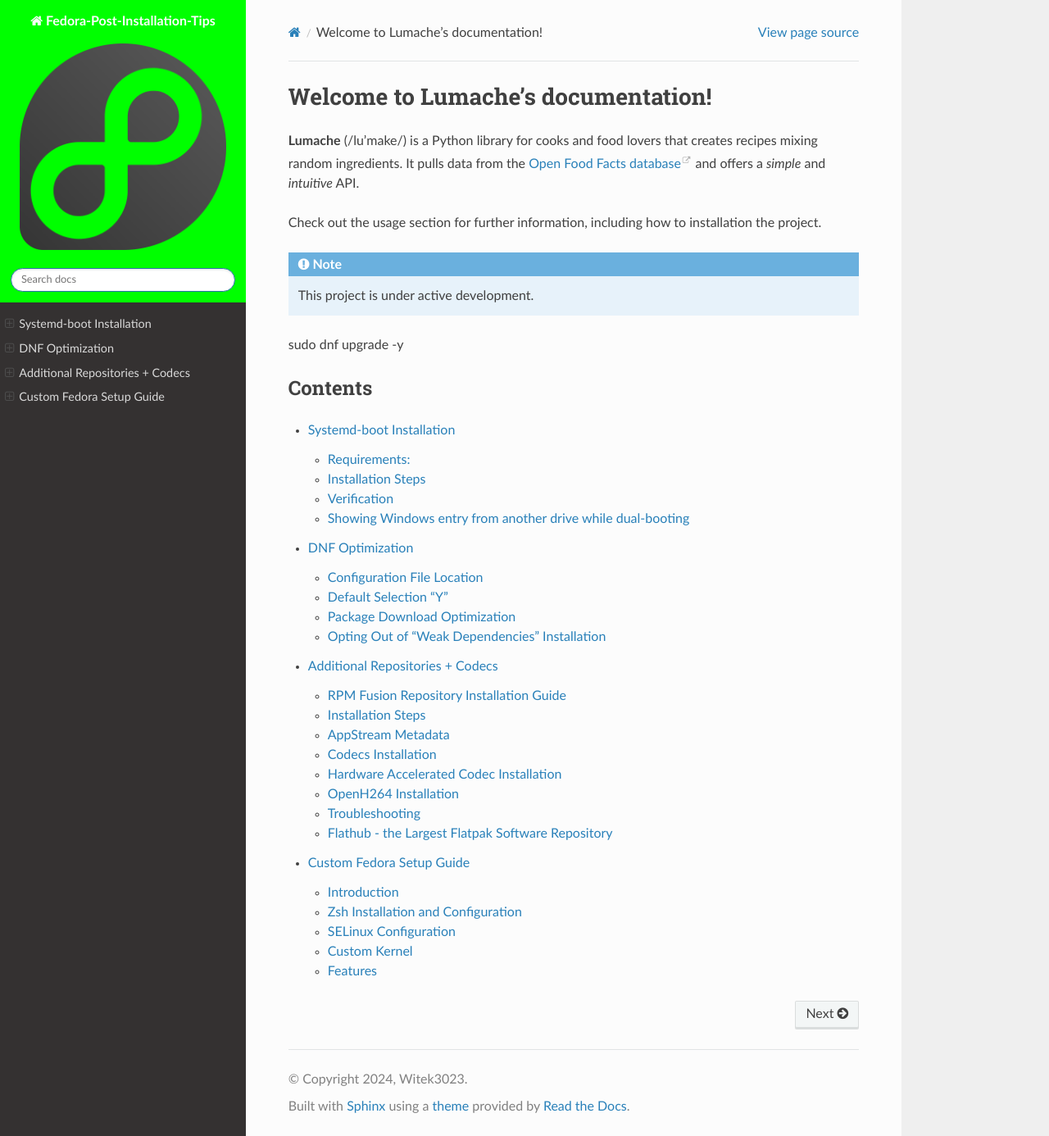
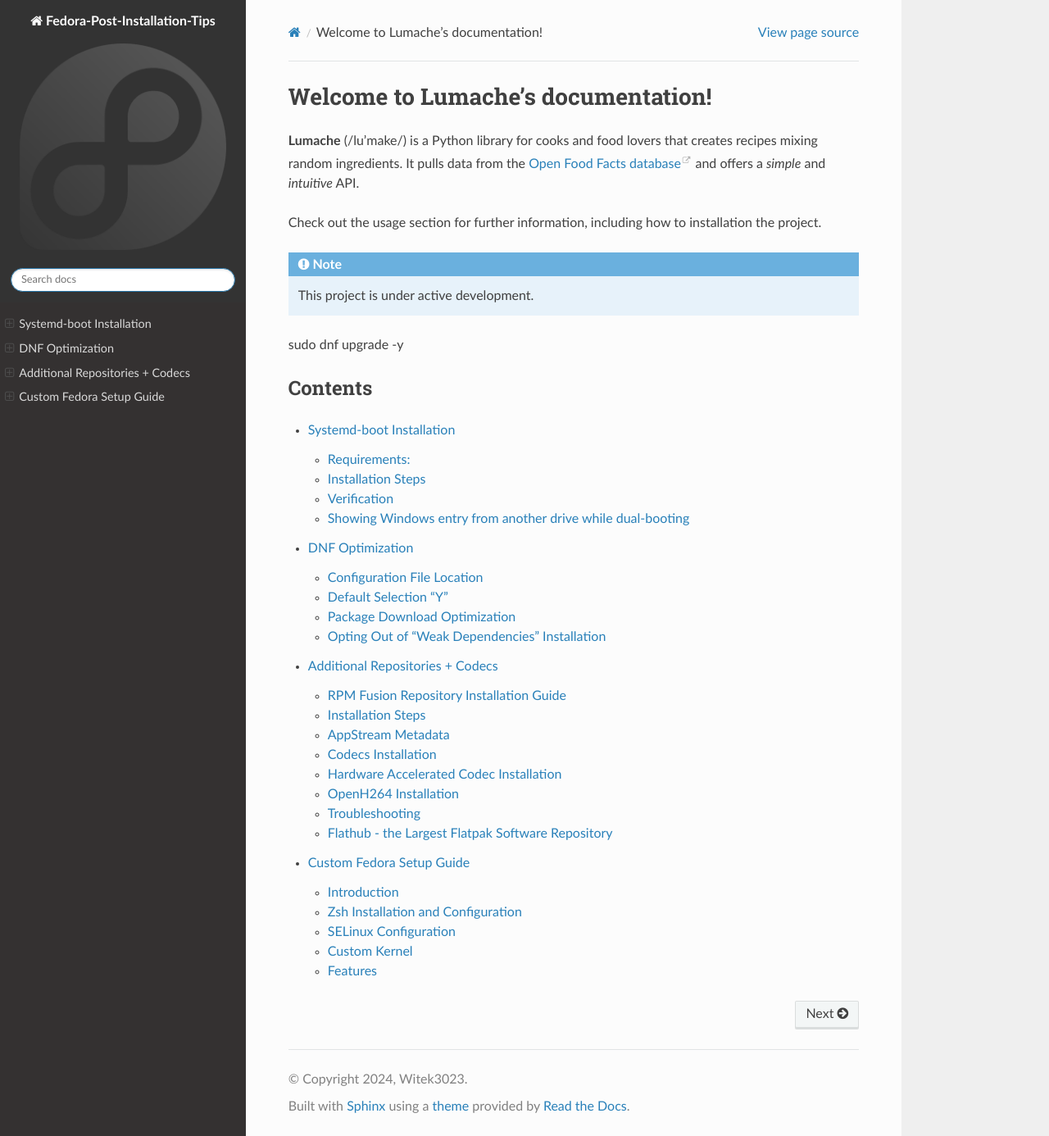
Before and after one commit to Witek3023/Fedora-Post-Installation-Tips, a Sphinx documentation site: the page built from docs/source/index.rst, in a window 1280 px wide and 1386 px high. Shown: the whole window at 82% size. Built offline with Sphinx 7.4.7 and the Read the Docs theme 2.0.0, drawn with Linux system fonts in a browser that asks for light colours.

Commit message:
Update conf.py

```diff
--- a/docs/source/conf.py
+++ b/docs/source/conf.py
@@ -48,7 +48,7 @@
     'display_version': False,
     'prev_next_buttons_location': 'bottom',
     'style_external_links': True,
-    'style_nav_header_background': '#00FF00',
+    'style_nav_header_background': '#333333',
     'collapse_navigation': False,
     'sticky_navigation': True,
     'navigation_depth': 3,
```
